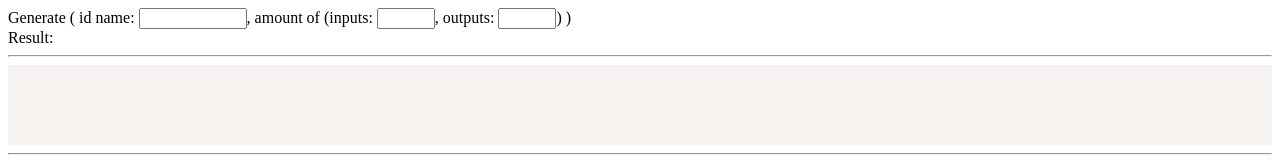
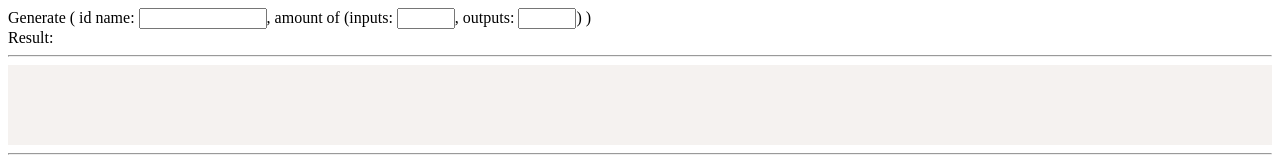
Before and after one commit to StrangePerch/Easy_InOut_generator, a website: page index.html in a window 1280 px wide. Shown: the top 160 px of the page. Drawn offline with Linux system fonts and the light colour scheme.

Commit message:
bigger name input

```diff
--- a/index.html
+++ b/index.html
@@ -12,7 +12,7 @@
     <label>
         Generate (
         id name:
-        <input type="text" onchange="OnTextChanged()" id="id" style="width: 100px">,
+        <input type="text" onchange="OnTextChanged()" id="id" style="width: 120px">,
         amount of (inputs:
         <input type="text" onchange="OnTextChanged()" id="inputs" style="width: 50px">,
         outputs:
```
